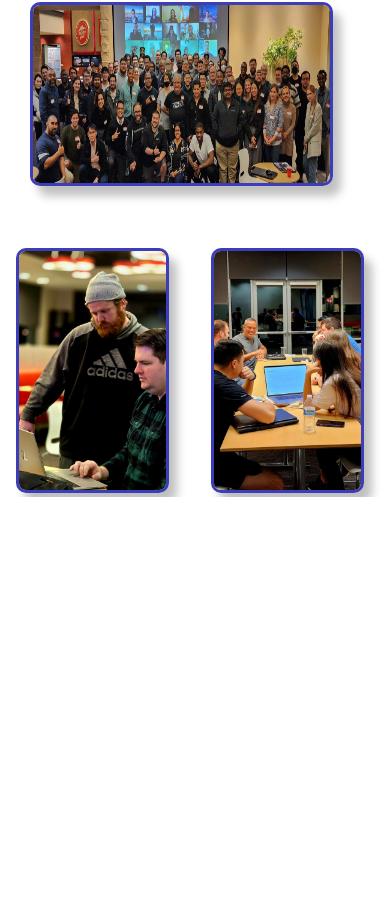
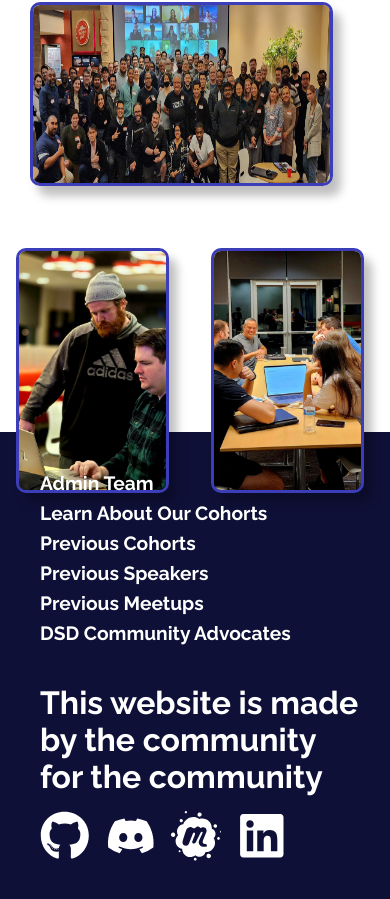
Before and after one commit to dallassoftwaredevelopers/DSDsite, a Next.js app: page / in a window 390 px wide. Shown: the part 3517-4416 px from the top of the page. Before the commit the page ends 4014 px from the top, so only its background shows below. Built offline with nearby package versions, Linux system fonts and the light colour scheme.

Commit message:
chore: Create a footer and incorporate into the Layout component (WEB-42)

```diff
--- /dev/null
+++ b/src/app/components/footer/footer.module.css
@@ -0,0 +1,86 @@
+.footerSection {
+  background-color: #0f1038;
+  display: flex;
+  justify-content: space-between;
+  padding: 40px;
+  font-family: 'Raleway', sans-serif;
+  white-space: nowrap;
+}
+
+.rightFooterContainer {
+  order: 2;
+}
+
+.rightFooterContainer .links a {
+  text-align: right;
+}
+
+.leftFooterContainer {
+  order: 1;
+}
+
+.footerText {
+  width: 36%;
+  color: white;
+  font-size: 3rem;
+  font-weight: 700;
+}
+
+.links {
+  display: flex;
+  flex-direction: column;
+  justify-content: flex-start;
+  align-items: flex-end;
+}
+
+.links a {
+  width: max-content;
+  margin-bottom: 0.5rem;
+  font-weight: 700;
+  text-decoration: none;
+  color: white;
+  font-size: 1.2rem;
+}
+
+.links a:last-child {
+  margin-bottom: 0;
+}
+
+.socialSection {
+  list-style: none;
+  display: flex;
+  gap: 1rem;
+  padding-left: 0;
+}
+
+@media only screen and (max-width: 845px) {
+  .footerSection {
+    flex-direction: column;
+  }
+
+  .rightFooterContainer {
+    order: 1;
+    margin-bottom: 2.5rem;
+  }
+
+  .leftFooterContainer {
+    order: 2;
+  }
+
+  .footerText {
+    width: 93%;
+    color: white;
+    font-size: 2rem;
+    font-weight: 700;
+  }
+
+  .links {
+    justify-content: normal;
+    align-items: normal;
+  }
+
+  .links a {
+    text-align: left;
+    font-size: 1.2rem;
+  }
+}
--- /dev/null
+++ b/src/app/components/footer/footer.tsx
@@ -0,0 +1,75 @@
+'use client';
+import { FaDiscord, FaGithub, FaLinkedin, FaMeetup } from 'react-icons/fa';
+import { SocialLinkData } from '../socialSection/socialSection';
+import SocialLinks from '../socialSection/socialLinks';
+import Link from 'next/link';
+import styles from './footer.module.css';
+
+export default function Footer() {
+  const socialLinks = {
+    githubUrl: 'https://github.com/dallassoftwaredevelopers',
+    discordUrl: '/',
+    linkedinUrl: 'https://www.linkedin.com/company/dallas-software-developers',
+    meetupUrl: 'https://www.meetup.com/dallas-software-developers-meetup/',
+  };
+
+  const socialData: SocialLinkData[] = [
+    {
+      id: 'github',
+      icon: <FaGithub />,
+      imgSrc: '/assets/githubIcon.png',
+      alt: 'Github social icon',
+      link: socialLinks.githubUrl,
+    },
+    {
+      id: 'discord',
+      icon: <FaDiscord />,
+      imgSrc: '/assets/discordIcon.png',
+      alt: 'Discord social icon',
+      link: socialLinks.discordUrl,
+    },
+    {
+      id: 'meetup',
+      icon: <FaMeetup />,
+      imgSrc: '/assets/meetupIcon.png',
+      alt: 'Meetup social icon',
+      link: socialLinks.meetupUrl,
+    },
+    {
+      id: 'linkedin',
+      icon: <FaLinkedin />,
+      imgSrc: '/assets/linkedinIcon.png',
+      alt: 'LinkedIn social icon',
+      link: socialLinks.linkedinUrl,
+    },
+  ];
+
+  return (
+    <div className={styles.footerSection}>
+      <div className={styles.leftFooterContainer}>
+        <div className={styles.footerText}>
+          This website is made
+          <br /> by the community <br />
+          for the community
+        </div>
+        <div>
+          <SocialLinks
+            links={socialData}
+            iconContextValue={{ color: 'white', size: '3.1rem' }}
+            className={styles.socialSection}
+          ></SocialLinks>
+        </div>
+      </div>
+      <div className={styles.rightFooterContainer}>
+        <div className={styles.links}>
+          <Link href='/'>Admin Team</Link>
+          <Link href='/'>Learn About Our Cohorts</Link>
+          <Link href='/'>Previous Cohorts</Link>
+          <Link href='/'>Previous Speakers</Link>
+          <Link href='/'>Previous Meetups</Link>
+          <Link href='/'>DSD Community Advocates</Link>
+        </div>
+      </div>
+    </div>
+  );
+}
--- a/src/app/layout.tsx
+++ b/src/app/layout.tsx
@@ -1,6 +1,7 @@
 import React, { ReactNode } from 'react';
 import type { Metadata } from 'next';
 import './globals.css';
+import Footer from '@/app/components/footer/footer';
 
 export const metadata: Metadata = {
   title: 'Dallas Software Developers',
@@ -17,7 +18,10 @@ export default function RootLayout({
       <head>
         <link rel='icon' href='/favicon.ico' sizes='any' />
       </head>
-      <body>{children}</body>
+      <body>
+        {children}
+        <Footer />
+      </body>
     </html>
   );
 }
```
